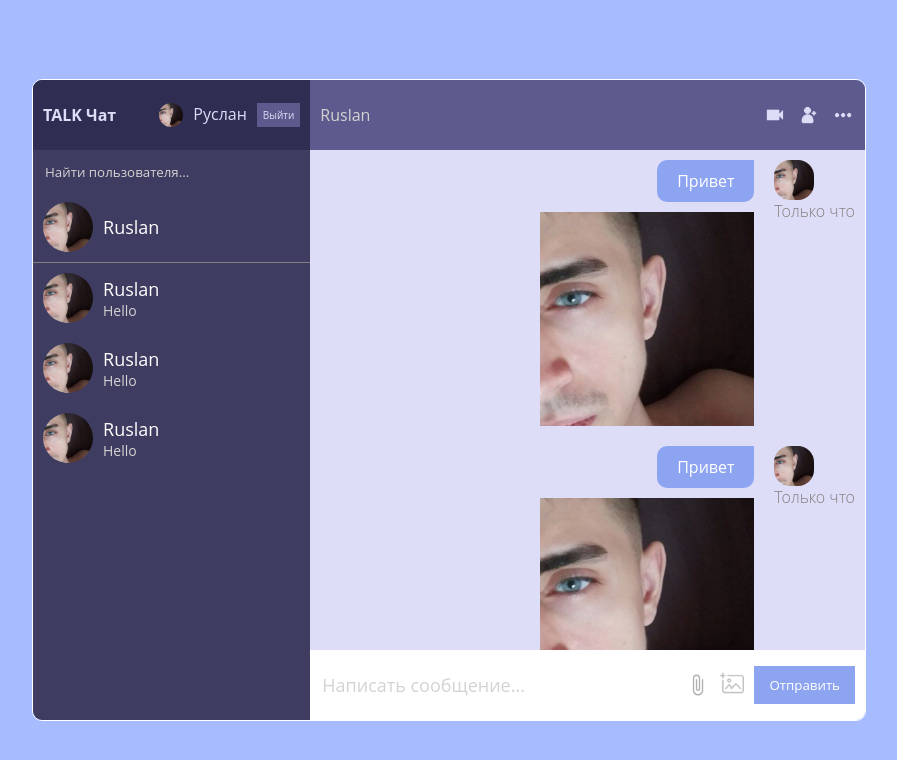
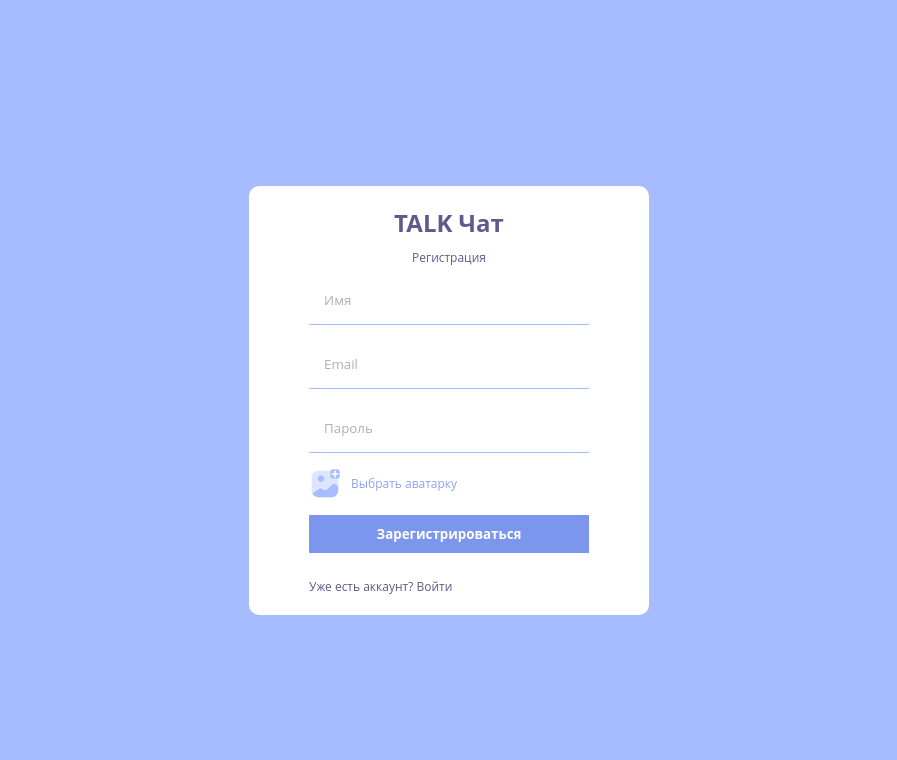
Before and after one commit to codeedocc/chatWithFriends, a React (Create React App) app: page / in a window 1280 px wide. Shown: the top 760 px of the page, without its empty margins (191-1088 px from the left). Built offline with nearby package versions, Linux system fonts and the light colour scheme; no server answers.

Commit message:
added register with firebase

```diff
--- a/src/App.js
+++ b/src/App.js
@@ -1,7 +1,8 @@
 import Home from './pages/Home'
+import Register from './pages/Register'
 
 function App() {
-  return <Home />
+  return <Register />
 }
 
 export default App
--- a/src/firebase.js
+++ b/src/firebase.js
@@ -1,5 +1,6 @@
 import { initializeApp } from 'firebase/app'
 import { getAuth } from 'firebase/auth'
+import { getStorage } from 'firebase/storage'
 
 const firebaseConfig = {
   apiKey: process.env.REACT_APP_SECRET_KEY,
@@ -12,3 +13,4 @@ const firebaseConfig = {
 
 export const app = initializeApp(firebaseConfig)
 export const auth = getAuth()
+export const storage = getStorage()
--- a/src/pages/Register.js
+++ b/src/pages/Register.js
@@ -1,13 +1,51 @@
-import React from 'react'
+import React, { useState } from 'react'
 import AddAvatar from '../assets/img/addAvatar.png'
+import { createUserWithEmailAndPassword, updateProfile } from 'firebase/auth'
+import { auth, storage } from '../firebase'
+import { ref, uploadBytesResumable, getDownloadURL } from 'firebase/storage'
 
 function Register() {
+  const [err, setErr] = useState(false)
+
+  const handleSubmit = async (e) => {
+    e.preventDefault()
+
+    const displayName = e.target[0].value
+    const email = e.target[1].value
+    const password = e.target[2].value
+    const file = e.target[3].files[0]
+
+    try {
+      const res = await createUserWithEmailAndPassword(auth, email, password)
+
+      const storageRef = ref(storage, displayName)
+
+      const uploadTask = uploadBytesResumable(storageRef, file)
+
+      uploadTask.on(
+        (error) => {
+          setErr(true)
+        },
+        () => {
+          getDownloadURL(uploadTask.snapshot.ref).then(async (downloadURL) => {
+            await updateProfile(res.user, {
+              displayName: displayName,
+              photoURL: downloadURL,
+            })
+          })
+        }
+      )
+    } catch (err) {
+      setErr(true)
+    }
+  }
+
   return (
     <div className="formContainer">
       <div className="formWrapper">
         <span className="logo">TALK Чат</span>
         <span className="title">Регистрация</span>
-        <form>
+        <form onSubmit={handleSubmit}>
           <input type="text" placeholder="Имя"></input>
           <input type="email" placeholder="Email"></input>
           <input type="password" placeholder="Пароль"></input>
@@ -17,6 +55,7 @@ function Register() {
             <span>Выбрать аватарку</span>
           </label>
           <button>Зарегистрироваться</button>
+          {err && <span>Что-то пошло не так...</span>}
           <p>Уже есть аккаунт? Войти</p>
         </form>
       </div>
```
